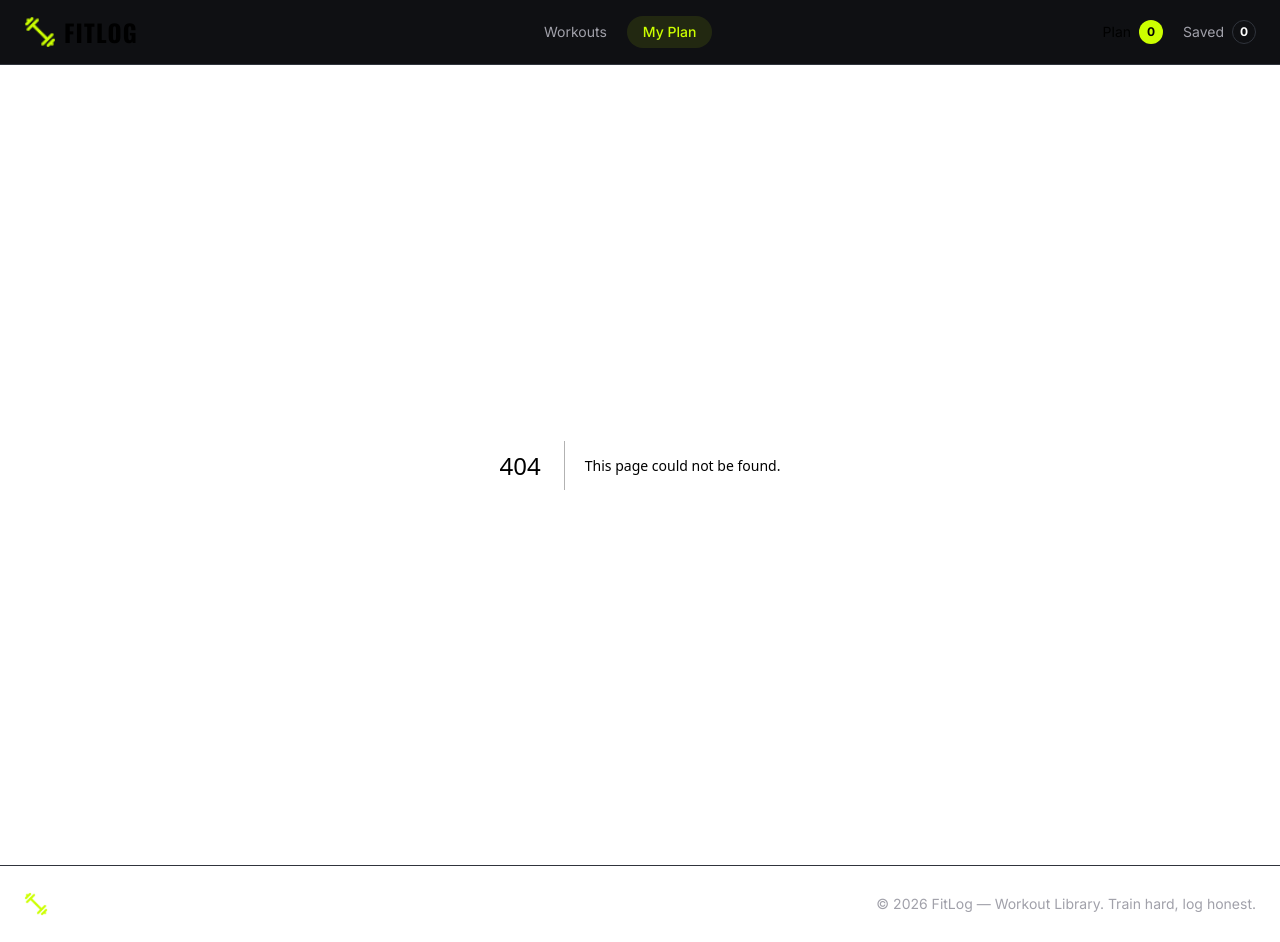
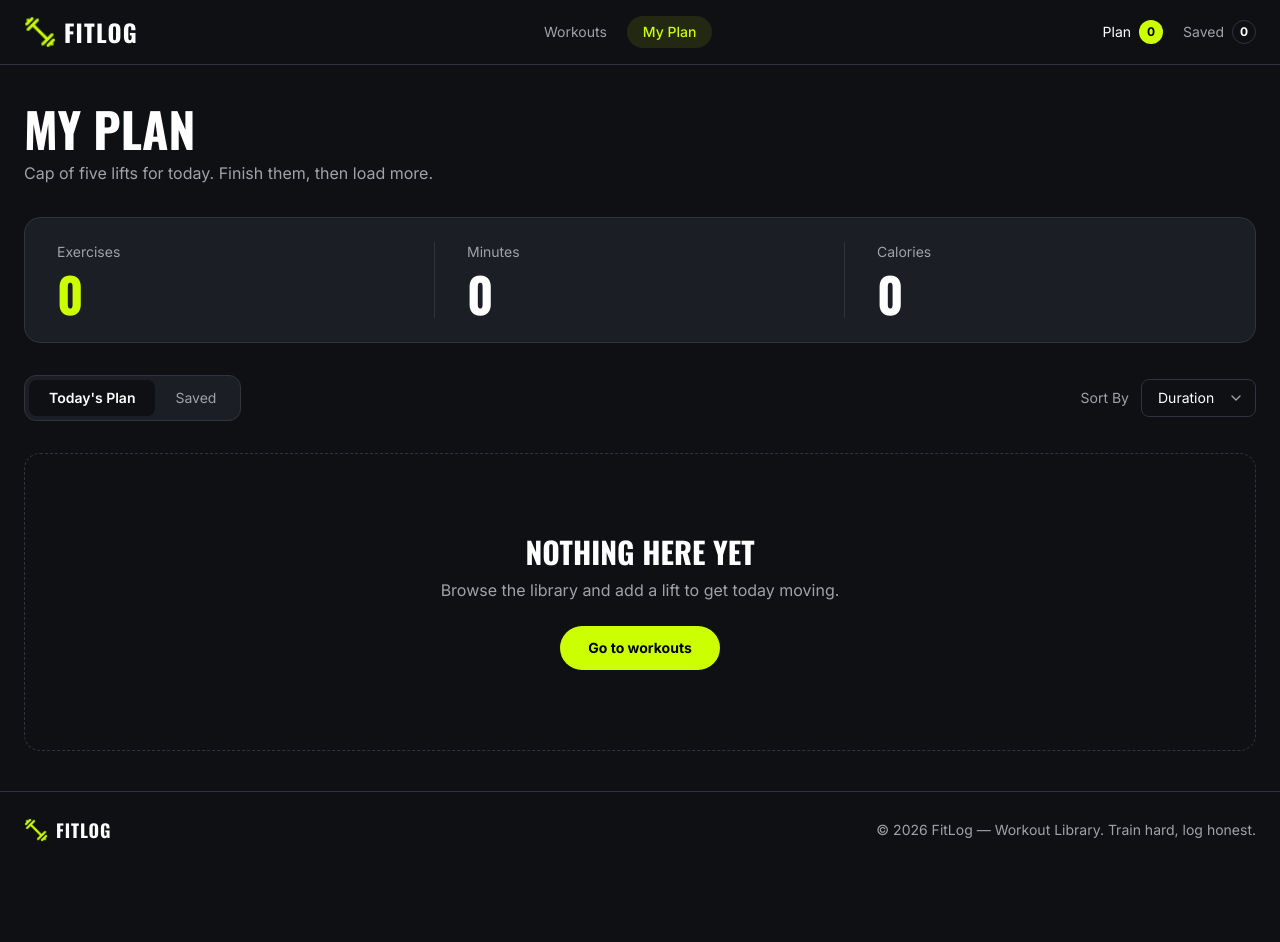
Before and after one commit to mbhnahid2024-dot/fitlog, a Next.js app: page /my-plan in a window 1280 px wide. Before the commit this address had no page. After the commit the page ends 868 px from the top, so only its background shows below. Built offline with nearby package versions, Linux system fonts and the light colour scheme.

Commit message:
feat: implement my plan page with saved and completion tracking

```diff
--- /dev/null
+++ b/src/app/my-plan/page.js
@@ -0,0 +1,66 @@
+"use client";
+
+import { useState } from "react";
+import { useFitLog } from "@/context/FitLogContext";
+import { sortWorkouts } from "@/lib/utils";
+import StatsSummary from "@/components/StatsSummary";
+import SortDropdown from "@/components/SortDropdown";
+import PlanCard from "@/components/PlanCard";
+import EmptyState from "@/components/EmptyState";
+import Loading from "@/components/Loading";
+
+export default function MyPlanPage() {
+  const { plan, saved, loaded } = useFitLog();
+  const [tab, setTab] = useState("plan"); // "plan" | "saved"
+  const [sortBy, setSortBy] = useState("duration");
+
+  if (!loaded) return <Loading text="Loading workouts…" />;
+
+  const list = sortWorkouts(tab === "plan" ? plan : saved, sortBy);
+
+  const tabs = [
+    { key: "plan", label: "Today's Plan" },
+    { key: "saved", label: "Saved" },
+  ];
+
+  return (
+    <div className="mx-auto w-full max-w-7xl px-4 py-10 sm:px-6">
+      <h1 className="font-heading text-5xl font-bold uppercase">My Plan</h1>
+      <p className="mb-8 mt-2 text-muted">
+        Cap of five lifts for today. Finish them, then load more.
+      </p>
+
+      <StatsSummary plan={plan} />
+
+      <div className="my-8 flex flex-wrap items-center justify-between gap-4">
+        <div className="inline-flex rounded-xl border border-line bg-card p-1">
+          {tabs.map((t) => (
+            <button
+              key={t.key}
+              onClick={() => setTab(t.key)}
+              className={`rounded-lg px-5 py-2 text-sm transition ${
+                tab === t.key
+                  ? "bg-bg font-semibold text-white"
+                  : "text-muted hover:text-white"
+              }`}
+            >
+              {t.label}
+            </button>
+          ))}
+        </div>
+
+        <SortDropdown value={sortBy} onChange={setSortBy} />
+      </div>
+
+      {list.length === 0 ? (
+        <EmptyState />
+      ) : (
+        <div className="space-y-4">
+          {list.map((workout) => (
+            <PlanCard key={workout.id} workout={workout} variant={tab} />
+          ))}
+        </div>
+      )}
+    </div>
+  );
+}
--- /dev/null
+++ b/src/components/EmptyState.jsx
@@ -0,0 +1,18 @@
+import Link from "next/link";
+
+export default function EmptyState() {
+  return (
+    <div className="rounded-2xl border border-dashed border-line px-6 py-20 text-center">
+      <h3 className="font-heading text-3xl font-bold uppercase">Nothing here yet</h3>
+      <p className="mt-2 text-muted">
+        Browse the library and add a lift to get today moving.
+      </p>
+      <Link
+        href="/"
+        className="mt-6 inline-block rounded-full bg-accent px-7 py-3 text-sm font-bold text-black transition hover:brightness-110"
+      >
+        Go to workouts
+      </Link>
+    </div>
+  );
+}
--- /dev/null
+++ b/src/components/PlanCard.jsx
@@ -0,0 +1,76 @@
+"use client";
+
+import Link from "next/link";
+import { Check, X } from "lucide-react";
+import { useFitLog } from "@/context/FitLogContext";
+import WorkoutStats from "./WorkoutStats";
+
+// variant: "plan" (has Mark as Done) or "saved"
+export default function PlanCard({ workout, variant }) {
+  const { markDone, removeFromPlan, removeFromSaved } = useFitLog();
+  const isPlan = variant === "plan";
+  const done = isPlan && workout.done;
+
+  return (
+    <article
+      className={`flex flex-col gap-4 rounded-2xl border border-line bg-card p-4 sm:flex-row sm:items-center ${
+        done ? "opacity-70" : ""
+      }`}
+    >
+      <img
+        src={workout.image}
+        alt={workout.name}
+        className="h-36 w-full rounded-xl object-cover sm:h-20 sm:w-36"
+      />
+
+      <div className="flex-1">
+        <h3
+          className={`font-heading text-xl font-semibold uppercase ${
+            done ? "line-through" : ""
+          }`}
+        >
+          {workout.name}
+        </h3>
+        <p className="mb-1.5 text-sm text-muted">{workout.equipment}</p>
+        <WorkoutStats
+          duration={workout.duration}
+          caloriesBurned={workout.caloriesBurned}
+          rating={workout.rating}
+        />
+      </div>
+
+      <div className="flex flex-wrap items-center gap-3">
+        <Link
+          href={`/workout/${workout.id}`}
+          className="rounded-full border border-line px-4 py-2 text-sm transition hover:border-accent"
+        >
+          View Details
+        </Link>
+
+        {isPlan &&
+          (done ? (
+            <span className="flex items-center gap-1.5 rounded-full border border-accent px-4 py-2 text-sm font-semibold text-accent">
+              <Check size={16} /> Completed
+            </span>
+          ) : (
+            <button
+              onClick={() => markDone(workout.id)}
+              className="flex items-center gap-1.5 rounded-full bg-accent px-4 py-2 text-sm font-semibold text-black transition hover:brightness-110"
+            >
+              <Check size={16} /> Mark as Done
+            </button>
+          ))}
+
+        <button
+          aria-label={`Remove ${workout.name}`}
+          onClick={() =>
+            isPlan ? removeFromPlan(workout.id) : removeFromSaved(workout.id)
+          }
+          className="p-2 text-muted transition hover:text-white"
+        >
+          <X size={18} />
+        </button>
+      </div>
+    </article>
+  );
+}
--- /dev/null
+++ b/src/components/SortDropdown.jsx
@@ -0,0 +1,27 @@
+import { ChevronDown } from "lucide-react";
+import { SORT_OPTIONS } from "@/lib/utils";
+
+export default function SortDropdown({ value, onChange }) {
+  return (
+    <label className="flex items-center gap-3 text-sm text-muted">
+      Sort By
+      <span className="relative">
+        <select
+          value={value}
+          onChange={(e) => onChange(e.target.value)}
+          className="appearance-none rounded-lg border border-line bg-bg py-2 pl-4 pr-10 text-white outline-none focus:border-accent"
+        >
+          {SORT_OPTIONS.map((o) => (
+            <option key={o.value} value={o.value}>
+              {o.label}
+            </option>
+          ))}
+        </select>
+        <ChevronDown
+          size={16}
+          className="pointer-events-none absolute right-3 top-1/2 -translate-y-1/2"
+        />
+      </span>
+    </label>
+  );
+}
--- /dev/null
+++ b/src/components/StatsSummary.jsx
@@ -0,0 +1,27 @@
+export default function StatsSummary({ plan }) {
+  const minutes = plan.reduce((sum, w) => sum + (Number(w.duration) || 0), 0);
+  const calories = plan.reduce((sum, w) => sum + (Number(w.caloriesBurned) || 0), 0);
+
+  const stats = [
+    { label: "Exercises", value: plan.length, accent: true },
+    { label: "Minutes", value: minutes },
+    { label: "Calories", value: calories },
+  ];
+
+  return (
+    <div className="grid grid-cols-3 divide-x divide-line rounded-2xl border border-line bg-card py-6">
+      {stats.map((s) => (
+        <div key={s.label} className="px-4 sm:px-8">
+          <p className="text-sm text-muted">{s.label}</p>
+          <p
+            className={`mt-2 font-heading text-4xl font-bold sm:text-5xl ${
+              s.accent ? "text-accent" : "text-white"
+            }`}
+          >
+            {s.value}
+          </p>
+        </div>
+      ))}
+    </div>
+  );
+}
```
